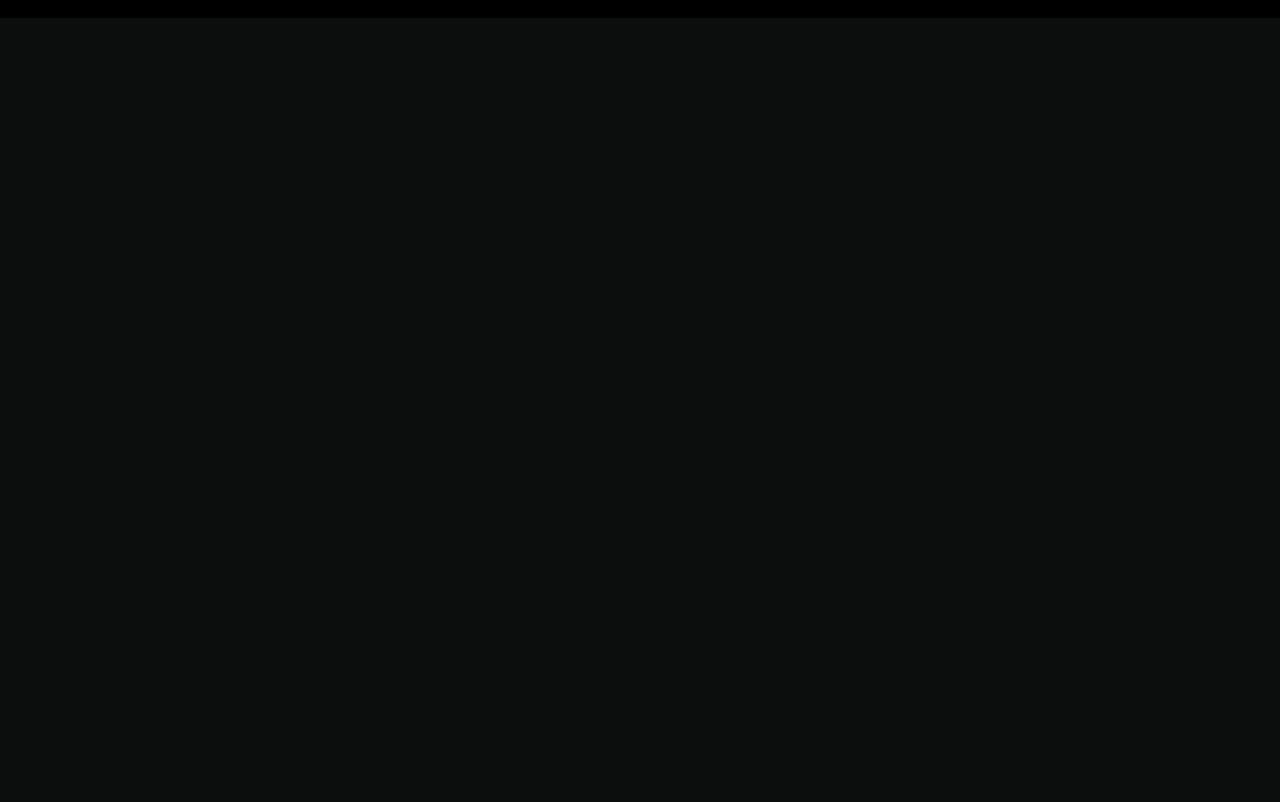
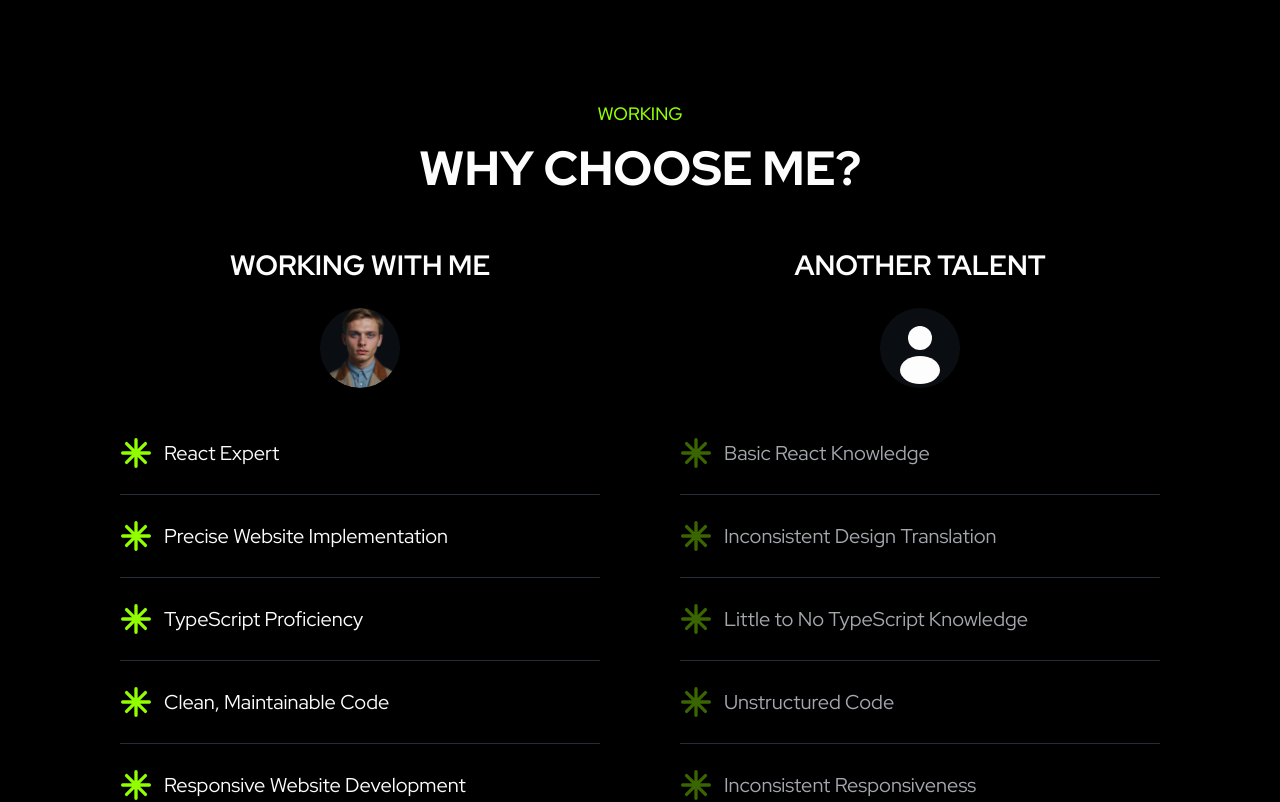
Before and after one commit to workwitheduardus/portofolio-show-case, a Next.js app: page / in a window 1280 px wide. Shown: the part 3000-3802 px from the top of the page. Before the commit the page ends 3018 px from the top, so only its background shows below. Built offline with nearby package versions, Linux system fonts and the light colour scheme.

Commit message:
feat for working with me section

```diff
--- a/src/app/globals.css
+++ b/src/app/globals.css
@@ -619,3 +619,199 @@ body {
     line-height: 2.125rem;
   }
 }
+
+/* WORKING SECTION */
+
+.working-section {
+  display: flex;
+  flex-direction: column;
+  align-items: center;
+  padding: 40px 16px;
+  gap: 24px;
+}
+
+.working-columns {
+  display: flex;
+  flex-direction: column;
+  align-items: center;
+  gap: 24px;
+  width: 100%;
+}
+
+.working-column {
+  width: 100%;
+}
+
+/* Column title — mobile*/
+.working-col-title {
+  font-family: var(--font-red-hat-display);
+  font-size: 1.25rem;
+  line-height: 2.125rem;
+  font-weight: 700;
+  font-style: normal;
+  text-align: center;
+  letter-spacing: 0;
+}
+
+/* Avatar circle — mobile */
+.working-avatar {
+  width: 60px;
+  height: 60px;
+  position: relative;
+  flex-shrink: 0;
+  overflow: hidden;
+  border-radius: 9999px;
+}
+
+/* Each item row  */
+.working-item {
+  padding: 24px 0;
+}
+
+.working-items-wrapper {
+  width: 100%;
+}
+
+/* SVG icon — mobile */
+.working-icon-svg {
+  width: 23px;
+  height: 24px;
+  flex-shrink: 0;
+}
+
+/* Portrait inside avatar — mobile */
+.working-portrait {
+  width: 52px;
+  height: 68px;
+}
+
+/* Icon — mobile */
+.working-icon {
+  width: 23px;
+  height: 24px;
+  flex-shrink: 0;
+}
+
+/* Item text — mobile */
+.working-item-text {
+  font-family: var(--font-red-hat-display);
+  font-size: 1rem;
+  line-height: 1.875rem;
+  font-weight: 400;
+  font-style: normal;
+  letter-spacing: 0;
+}
+
+/* Section label  */
+.working-label {
+  font-family: var(--font-red-hat-display);
+  font-size: 1rem;
+  line-height: 1.875rem;
+  font-weight: 500;
+  font-style: normal;
+  text-align: center;
+  letter-spacing: 0;
+}
+
+/* Section title — mobile*/
+.working-title {
+  font-family: var(--font-red-hat-display);
+  font-size: 2rem;
+  line-height: 2.875rem;
+  font-weight: 800;
+  font-style: normal;
+  text-align: center;
+  letter-spacing: 0;
+}
+
+/* Hire Me button — mobile*/
+.working-btn {
+  width: 100%;
+  height: 48px;
+  font-size: 0.875rem;
+  line-height: 1.75rem;
+}
+
+@media (min-width: 1024px) {
+  .working-section {
+    padding: 80px 120px;
+    gap: 48px;
+  }
+
+  .working-columns {
+    flex-direction: row;
+    align-items: flex-start;
+    gap: 80px;
+  }
+
+  .working-column {
+    flex: 1;
+  }
+
+  /* Column title — desktop */
+  .working-col-title {
+    font-size: 1.75rem;
+    line-height: 2.375rem;
+  }
+
+  /* Avatar — desktop*/
+  .working-avatar {
+    width: 80px;
+    height: 80px;
+    position: relative;
+    flex-shrink: 0;
+    overflow: hidden;
+    border-radius: 9999px;
+  }
+
+  /* Icon — desktop */
+  .working-icon {
+    width: 32px;
+    height: 32px;
+    flex-shrink: 0;
+  }
+
+  /* SVG icon override — desktop */
+  .working-icon-svg {
+    width: 32px !important;
+    height: 32px !important;
+  }
+
+  /* Portrait inside avatar — desktop */
+  .working-portrait {
+    width: 68px !important;
+    height: 90px !important;
+  }
+
+  /* Item text — desktop */
+  .working-item-text {
+    font-size: 1.25rem;
+    line-height: 2.125rem;
+  }
+
+  /* Section label — desktop */
+  .working-label {
+    font-size: 1.125rem;
+    line-height: 2rem;
+    font-weight: 500;
+    text-align: center;
+    letter-spacing: 0;
+  }
+
+  /* Section title — desktop */
+  .working-title {
+    font-size: 3rem;
+    line-height: 3.75rem;
+    font-weight: 800;
+    text-align: center;
+    letter-spacing: 0;
+  }
+
+  /* Hire Me button — desktop */
+  .working-btn {
+    width: 240px;
+    height: 56px;
+    font-size: 1rem;
+    line-height: 1.875rem;
+  }
+}
--- /dev/null
+++ b/src/app/home/partials/Working.tsx
@@ -0,0 +1,175 @@
+import Image from "next/image";
+import Link from "next/link";
+
+/*  DATA */
+const workingWithMe = [
+  "React Expert",
+  "Precise Website Implementation",
+  "TypeScript Proficiency",
+  "Clean, Maintainable Code",
+  "Responsive Website Development",
+  "UI Design Proficiency (Figma)",
+];
+
+const anotherTalent = [
+  "Basic React Knowledge",
+  "Inconsistent Design Translation",
+  "Little to No TypeScript Knowledge",
+  "Unstructured Code",
+  "Inconsistent Responsiveness",
+  "No Design Skills",
+];
+
+/* ICON SVG  */
+const GreenStar = () => (
+  <svg
+    width="23"
+    height="24"
+    viewBox="0 0 24 24"
+    fill="none"
+    xmlns="http://www.w3.org/2000/svg"
+    className="working-icon-svg shrink-0"
+  >
+    <path
+      d="M12 2v20M2 12h20M4.93 4.93l14.14 14.14M19.07 4.93L4.93 19.07"
+      stroke="#91FF02"
+      strokeWidth="2.5"
+      strokeLinecap="round"
+    />
+  </svg>
+);
+
+const DimStar = () => (
+  <svg
+    width="23"
+    height="24"
+    viewBox="0 0 24 24"
+    fill="none"
+    xmlns="http://www.w3.org/2000/svg"
+    className="working-icon-svg shrink-0"
+  >
+    <path
+      d="M12 2v20M2 12h20M4.93 4.93l14.14 14.14M19.07 4.93L4.93 19.07"
+      stroke="rgba(145,255,2,0.4)"
+      strokeWidth="2.5"
+      strokeLinecap="round"
+    />
+  </svg>
+);
+
+/* CHECK ITEM  */
+const CheckItem = ({ text }: { text: string }) => (
+  <div className="working-item flex flex-row items-center gap-3 w-full">
+    <GreenStar />
+    <span className="working-item-text font-bold text-neutral-25">{text}</span>
+  </div>
+);
+
+/* DOT ITEM */
+const DotItem = ({ text }: { text: string }) => (
+  <div className="working-item flex flex-row items-center gap-3 w-full">
+    <DimStar />
+    <span className="working-item-text font-normal text-neutral-400">
+      {text}
+    </span>
+  </div>
+);
+
+/* AVATAR*/
+const PortraitAvatar = () => (
+  <div className="working-avatar bg-neutral-950">
+    <div className="absolute inset-0 flex items-center justify-center overflow-hidden rounded-full">
+      <Image
+        src="/Portrait-of-a-Young-Man.svg"
+        alt="Edwin Anderson portrait"
+        width={52}
+        height={68}
+        className="working-portrait object-cover"
+        style={{ transform: "rotate(-1.45deg)" }}
+      />
+    </div>
+  </div>
+);
+
+const SilhouetteAvatar = () => (
+  <div className="working-avatar bg-neutral-950 flex items-center justify-center">
+    <svg viewBox="0 0 80 80" fill="none" width="80" height="80" className="p-3">
+      <circle cx="40" cy="30" r="12" fill="#FDFDFD" />
+      <ellipse cx="40" cy="62" rx="20" ry="14" fill="#FDFDFD" />
+    </svg>
+  </div>
+);
+
+/* EXPERIENCE COLUMN */
+const ExperienceColumn = ({
+  title,
+  usePortrait,
+  items,
+  ItemComponent,
+}: {
+  title: string;
+  usePortrait: boolean;
+  items: string[];
+  ItemComponent: typeof CheckItem;
+}) => (
+  <div className="working-column flex flex-col items-center gap-6">
+    <h3 className="working-col-title font-bold text-neutral-25 text-center w-full">
+      {title}
+    </h3>
+    {usePortrait ? <PortraitAvatar /> : <SilhouetteAvatar />}
+    <div className="working-items-wrapper flex flex-col items-start">
+      {items.map((item, i) => (
+        <div key={item} className="flex flex-col w-full">
+          <ItemComponent text={item} />
+          {i < items.length - 1 && (
+            <hr className="w-full border-t border-neutral-800 my-0" />
+          )}
+        </div>
+      ))}
+    </div>
+  </div>
+);
+
+/*  WORKING SECTION */
+const WorkingSection = () => {
+  return (
+    <section id="working" className="working-section w-full bg-black">
+      {/* Header */}
+      <div className="flex flex-col items-center gap-2 w-full">
+        <p className="working-label font-medium text-primary-200 text-center w-full">
+          WORKING
+        </p>
+        <h2 className="working-title font-extrabold text-neutral-25 text-center w-full">
+          WHY CHOOSE ME?
+        </h2>
+      </div>
+
+      {/* Two columns */}
+      <div className="working-columns">
+        <ExperienceColumn
+          title="WORKING WITH ME"
+          usePortrait={true}
+          items={workingWithMe}
+          ItemComponent={CheckItem}
+        />
+        <ExperienceColumn
+          title="ANOTHER TALENT"
+          usePortrait={false}
+          items={anotherTalent}
+          ItemComponent={DotItem}
+        />
+      </div>
+
+      {/* Hire Me  */}
+      <Link
+        href="#contact"
+        className="working-btn flex items-center justify-center font-bold text-neutral-950 bg-primary-200 rounded-full hover:opacity-90 transition-opacity"
+        style={{ boxShadow: "0px 4px 40px rgba(145, 255, 2, 0.4)" }}
+      >
+        HIRE ME
+      </Link>
+    </section>
+  );
+};
+
+export default WorkingSection;
--- a/src/app/page.tsx
+++ b/src/app/page.tsx
@@ -4,6 +4,7 @@ import Hero from "./home/partials/Hero";
 import ServicesSection from "./home/partials/Service";
 import AboutSection from "./home/partials/About";
 import SkillsSection from "./home/partials/Skill";
+import WorkingSection from "./home/partials/Working";
 
 export default function Home() {
   return (
@@ -14,6 +15,7 @@ export default function Home() {
         <ServicesSection />
         <AboutSection />
         <SkillsSection />
+        <WorkingSection />
       </main>
     </div>
   );
```
